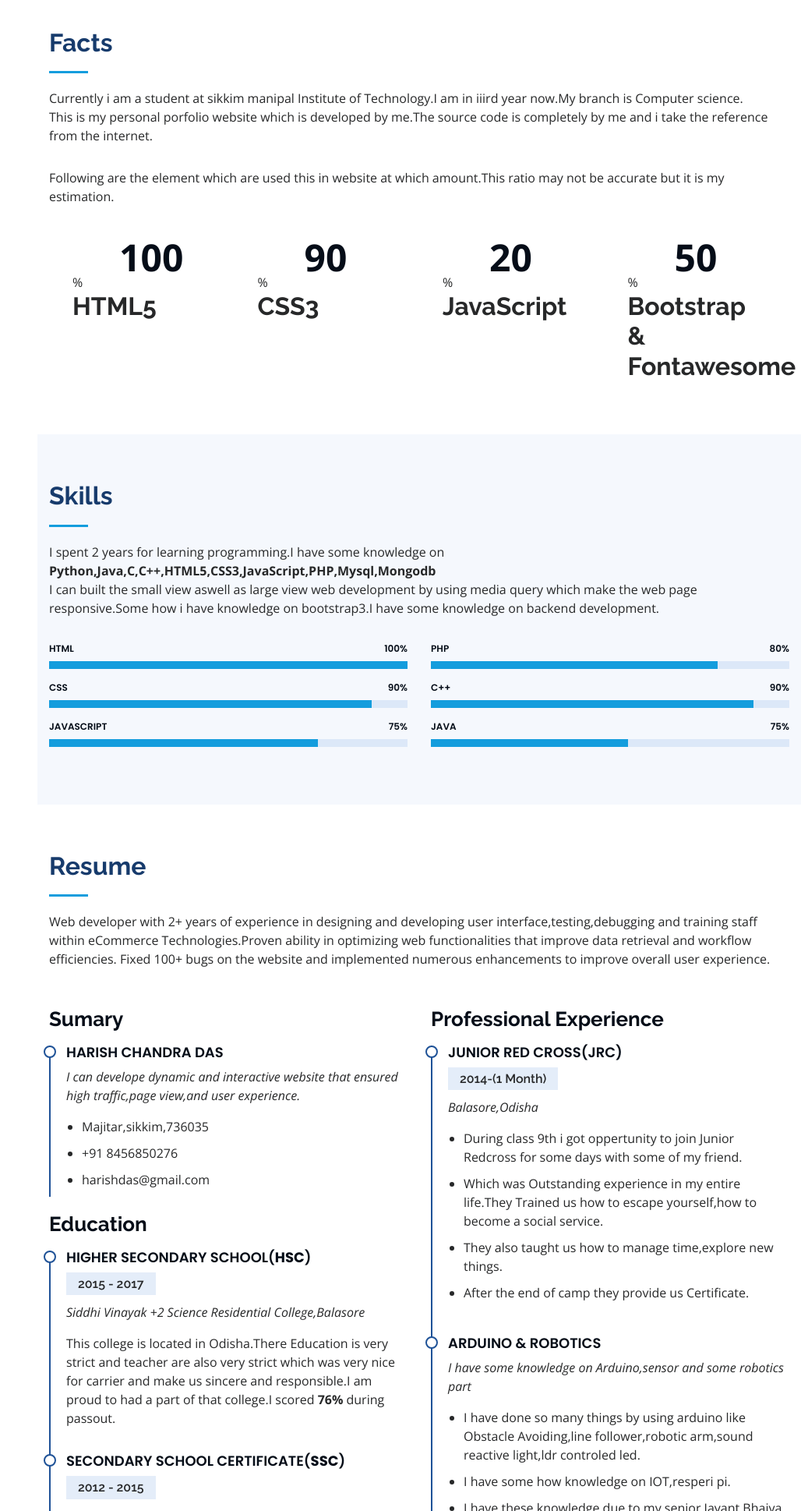
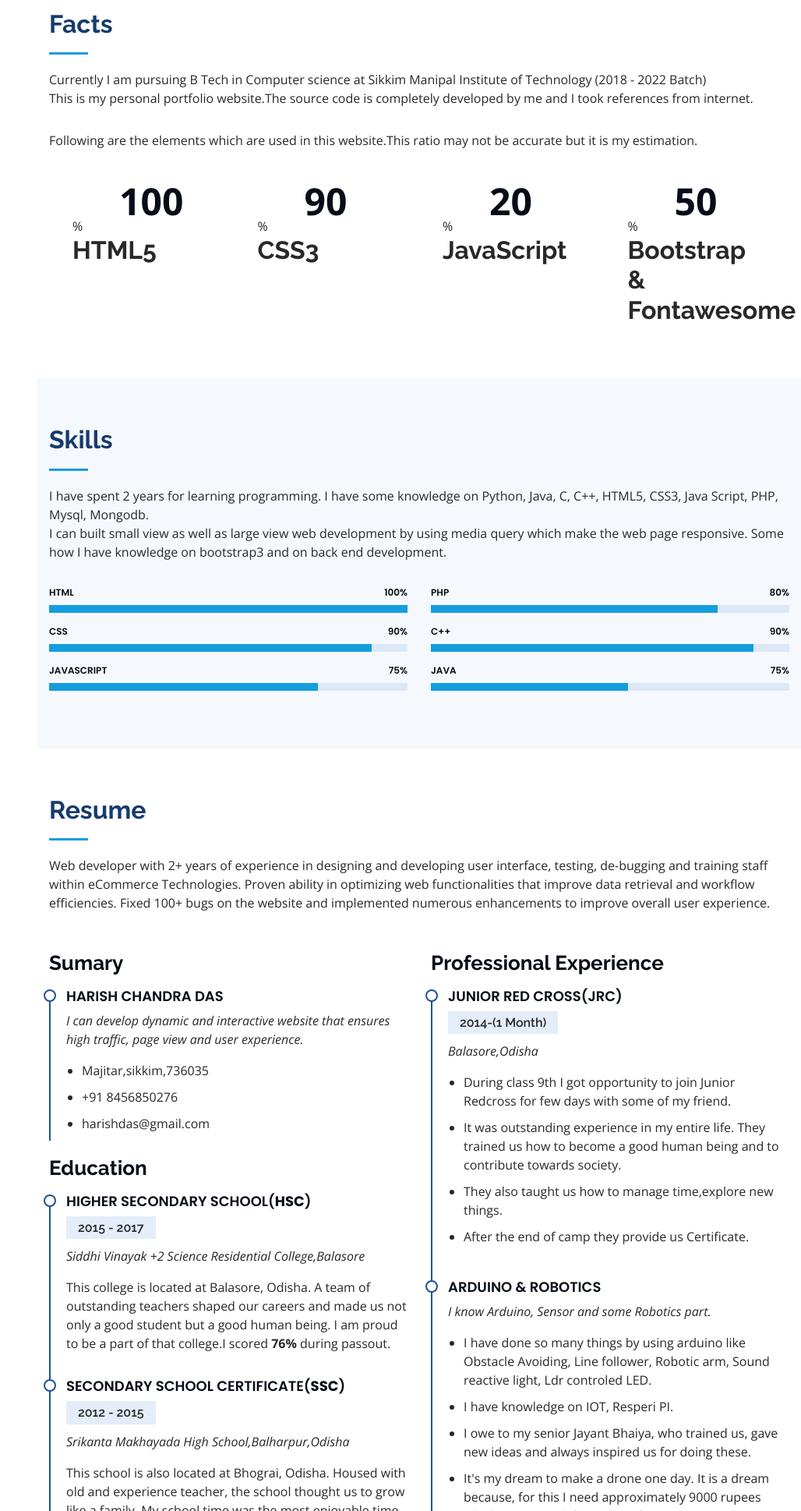
Before and after one commit to Harish-das/Personal, a plain HTML site: page index.html in a window 1280 px wide. Shown: the part 1500-3438 px from the top of the page at 78% size, without its empty margins (252-1280 px from the left). Drawn offline with nearby package versions, Linux system fonts and the light colour scheme; some icons are missing.

Commit message:
Update index.html

```diff
--- a/index.html
+++ b/index.html
@@ -79,12 +79,8 @@
 
         <div class="section-title">
           <h2>About</h2>
-          <p>I was born in Odisha,  I am a full stack developer. I am able handle multiple tasks on daily basis.
-            I used creative approach to solve any problem given to me, if I am not able to solve then I learn from other sources and try to give best out of me.
-            I am self dependent person who is great at time management.
-            I am always energetic and eager to learn new things.
-            I have 8 months of experience in web development.
-            I like to explore and Travel around the globe</p>
+          <p>I was born and brought up in Odisha and a full stack developer. I handle multiple tasks on daily basis. I have a creative approach to solve any problem, if I can't  solve it then I learn from other sources and try to give best out of me. I am a self dependent person who is great at time management. I am energetic and always eager to learn new things. I have 8 months of experience in web development and participated in many events. I like to travel around the globe and explore the world.
+          </p>
         </div>
 
         <div class="row">
@@ -94,7 +90,7 @@
           <div class="col-lg-8 pt-4 pt-lg-0 content" data-aos="fade-left">
             <h3>Web Developer &amp; Youtuber.</h3>
             <p class="font-italic">
-             I am not master in webdevelopment but i can have a potential to make a responsive website.
+            I am not master in web development but I have potential to create a responsive website.
             </p>
             <div class="row">
               <div class="col-lg-6">
@@ -114,8 +110,7 @@
                 </ul>
               </div>
             </div>
-            <p>I have three more website which was built by me for personal development.And I have also some basic level of knowledge for song remix
-              that's why i have a Youtube channel named House Of Remix.
+            <p>I have three more website which I created for personal development. And also I have basic knowledge of song remix for which I have created a Youtube channel named House Of Remix.
              </p>
           </div>
         </div>
@@ -127,10 +122,10 @@
 
         <div class="section-title">
           <h2>Facts</h2>
-          <p>Currently i am a student at sikkim manipal Institute of Technology.I am in iiird year now.My branch is Computer science.</p>
-          <p>This is my personal porfolio website which is developed by me.The source code is completely by me and i take the reference from the internet.</p>
+          <p>Currently I am pursuing B Tech in Computer science at Sikkim Manipal Institute of Technology (2018 - 2022 Batch) </p>
+          <p>This is my personal portfolio website.The source code is completely developed by me and I took references from internet.</p>
         </div>
-        <p>Following are the element which are used this in website at which amount.This ratio may not be accurate but it is my estimation.</p>
+        <p>Following are the elements which are used in this website.This ratio may not be accurate but it is my estimation.</p>
         <div class="row no-gutters">
           <div class="col-lg-3 col-md-6 d-md-flex align-items-md-stretch" data-aos="fade-up">
             <div class="count-box">
@@ -169,8 +164,8 @@
 
         <div class="section-title">
           <h2>Skills</h2>
-          <p>I spent 2 years for learning programming.I have some knowledge on <b>Python,Java,C,C++,HTML5,CSS3,JavaScript,PHP,Mysql,Mongodb</b></p>
-          <p>I can built the small view aswell as large view web development by using media query which make the web page responsive.Some how i have knowledge on bootstrap3.I have some knowledge on backend development.</p>
+          <p>I have spent 2 years for learning programming. I have some knowledge on Python, Java, C, C++, HTML5, CSS3, Java Script, PHP, Mysql, Mongodb. </b></p>
+          <p>I can built small view as well as large view web development by using media query which make the web page responsive. Some how I have knowledge on bootstrap3 and on back end development.</p>
         </div>
 
         <div class="row skills-content">
@@ -234,9 +229,8 @@
 
         <div class="section-title">
           <h2>Resume</h2>
-          <p>Web developer with 2+ years of experience in designing and developing user interface,testing,debugging and training staff within eCommerce
-            Technologies.Proven ability in optimizing web functionalities that improve data retrieval and workflow efficiencies.
-            Fixed 100+ bugs on the website and implemented numerous enhancements to improve overall user experience.
+          <p>Web developer with 2+ years of experience in designing and developing user interface, testing, de-bugging and training staff within eCommerce Technologies. Proven ability in optimizing web functionalities that improve data retrieval and workflow efficiencies. Fixed 100+ bugs on the website and implemented numerous enhancements to improve overall user experience.
+
           </p>
         </div>
 
@@ -245,7 +239,7 @@
             <h3 class="resume-title">Sumary</h3>
             <div class="resume-item pb-0">
               <h4>Harish Chandra Das</h4>
-              <p><em>I can develope dynamic and interactive website that ensured high traffic,page view,and user experience.</em></p>
+              <p><em>I can develop dynamic and interactive website that ensures high traffic, page view and user experience.</em></p>
               <ul>
                 <li>Majitar,sikkim,736035</li>
                 <li>+91 8456850276</li>
@@ -258,13 +252,14 @@
               <h4>Higher secondary School(<b>HSC</b>)</h4>
               <h5>2015 - 2017</h5>
               <p><em>Siddhi Vinayak +2 Science Residential College,Balasore</em></p>
-              <p>This college is located in Odisha.There Education is very strict and teacher are also very strict which was very nice for carrier and make us sincere and responsible.I am proud to had a part of that college.I scored <b>76%</b> during passout.</p>
+              <p>This college is located at Balasore, Odisha. A team of outstanding teachers shaped our careers and made us not only a good student but a good human being. I am proud to be a part of that college.I scored <b>76%</b> during passout.</p>
+
             </div>
             <div class="resume-item">
               <h4>Secondary School Certificate(<b>SSC</b>)</h4>
               <h5>2012 - 2015</h5>
               <p><em>Srikanta Makhayada High School,Balharpur,Odisha </em></p>
-              <p>This school also located in Bhagrai,odisha.There Education are very strict and there are so many old and experience teacher.This time was most enjoyable time in every one's life.<br>I scored <b>84%</b> during passout.</p>
+              <p>This school is also located at Bhograi, Odisha. Housed with old and experience teacher, the school thought us to grow like a family. My school time was the most enjoyable time in my life.<br>I scored <b>84%</b> during passout.</p>
             </div>
           </div>
           <div class="col-lg-6" data-aos="fade-up" data-aos-delay="100">
@@ -274,8 +269,8 @@
               <h5>2014-(1 Month)</h5>
               <p><em>Balasore,Odisha</em></p>
               <ul>
-                <li>During class 9th i got oppertunity to join Junior Redcross for some days with some of my friend.</li>
-                <li>Which was Outstanding experience in my entire life.They Trained us how to escape yourself,how to become a social service.</li>
+                <li>During class 9th I got opportunity to join Junior Redcross for few days with some of my friend.</li>
+                <li>It was outstanding experience in my entire life. They trained us how to become a good human being and to contribute towards society.</li>
                 <li>They also taught us how to manage time,explore new things.</li>
                 <li>After the end of camp they provide us Certificate.</li>
               </ul>
@@ -283,12 +278,12 @@
             <div class="resume-item">
               <h4>Arduino &amp; Robotics</h4>
 
-              <p><em>I have some knowledge on Arduino,sensor and some robotics part</em></p>
+              <p><em>I know Arduino, Sensor and some Robotics part.</em></p>
               <ul>
-                <li>I have done so many things by using arduino like Obstacle Avoiding,line follower,robotic arm,sound reactive light,ldr controled led.</li>
-                <li>I have some how knowledge on IOT,resperi pi.</li>
-                <li>I have these knowledge due to my senior Jayant Bhaiya ,who trained us and explore new idea and they always motivate us for doing this.</li>
-                <li>It's my dream to make a drone.It is dream because for this i need approximately 9000 rupees which is too much for me.</li>
+                <li>I have done so many things by using arduino like Obstacle Avoiding, Line follower, Robotic arm, Sound reactive light, Ldr controled LED.</li>
+                <li>I have knowledge on IOT, Resperi PI.</li>
+                <li>I owe to my senior Jayant Bhaiya, who trained us, gave new ideas and always inspired us for doing these.</li>
+                <li>It's my dream to make a drone one day. It is a dream because, for this I need approximately 9000 rupees which is too much for me as of now.</li>
               </ul>
             </div>
           </div>
@@ -301,7 +296,7 @@
 
         <div class="section-title">
           <h2>Portfolio</h2>
-          <p>Following are nothing just a responsibe gallery section.I just implement these for fun but do't have any meaning.</p>
+          <p>Following below are nothing but a responsive gallery section. I just implemented these for fun but do't have any other purpose.</p>
         </div>
 
         <div class="row" data-aos="fade-up">
@@ -420,7 +415,7 @@
 
         <div class="section-title">
           <h2>Contact</h2>
-          <p>You can contact me by using following details.And you can message me aswell as by entering your name ,email,message and click the send message.</p>
+          <p>You can contact me by using following details. You can message me as well by entering your name, email and other details.</p>
         </div>
 
         <div class="row" data-aos="fade-in" >
```
